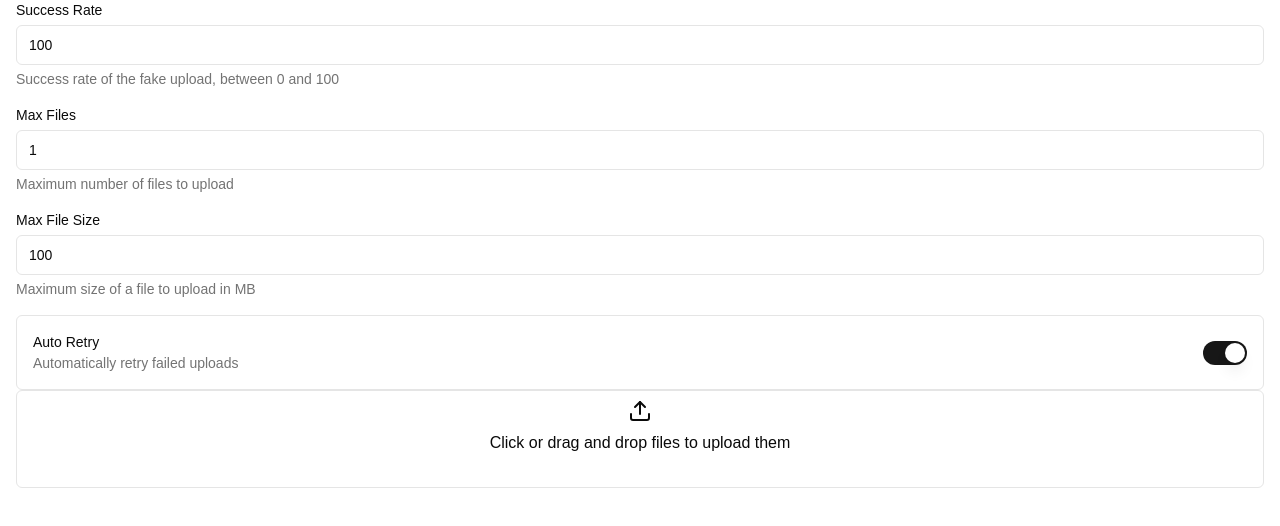
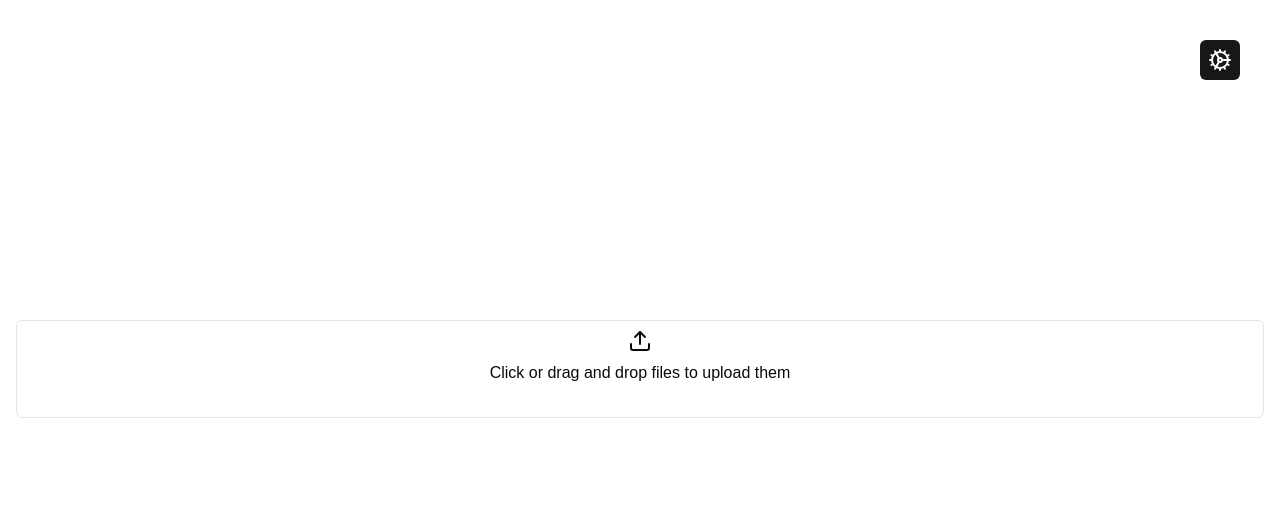
Before and after one commit to janglad/shadcn-dropzone, a Next.js app: page / in a window 1280 px wide. Shown: the top 526 px of the page. Built offline with nearby package versions, Linux system fonts and the light colour scheme.

Commit message:
add settings as popover

```diff
--- a/app/controls.tsx
+++ b/app/controls.tsx
@@ -1,9 +1,16 @@
 import { LabeledInput } from "@/components/labeled-input";
 import { LabeledSwitch } from "@/components/labeled-switch";
+import { Button } from "@/components/ui/button";
 import { Form } from "@/components/ui/form";
 import { zodResolver } from "@hookform/resolvers/zod";
 import { useForm } from "react-hook-form";
 import { z } from "zod";
+import {
+  Popover,
+  PopoverTrigger,
+  PopoverContent,
+} from "@/components/ui/popover";
+import { CogIcon } from "lucide-react";
 
 export const playgroundFormSchema = z.object({
   successRate: z.coerce.number().min(0).max(100),
@@ -39,6 +46,13 @@ export function PlaygroundForm(props: {
   form: ReturnType<typeof usePlaygroundForm>;
 }) {
   return (
+    <Popover>
+      <PopoverTrigger asChild className="fixed top-10 right-10">
+        <Button size="icon">
+          <CogIcon />
+        </Button>
+      </PopoverTrigger>
+      <PopoverContent>
         <Form {...props.form}>
           <form className="flex flex-col gap-4">
             <LabeledInput
@@ -71,5 +85,7 @@ export function PlaygroundForm(props: {
             />
           </form>
         </Form>
+      </PopoverContent>
+    </Popover>
   );
 }
--- a/app/page.tsx
+++ b/app/page.tsx
@@ -54,7 +54,7 @@ export default function Home() {
   );
 
   return (
-    <main className="container">
+    <main className="container min-h-[100dvh] pt-80">
       <PlaygroundForm form={form} />
       <Dropzone {...dropzone}>
         <DropZoneArea className="flex flex-col items-center gap-2">
```
Lines whose indentation alone changed are shown as unchanged.
